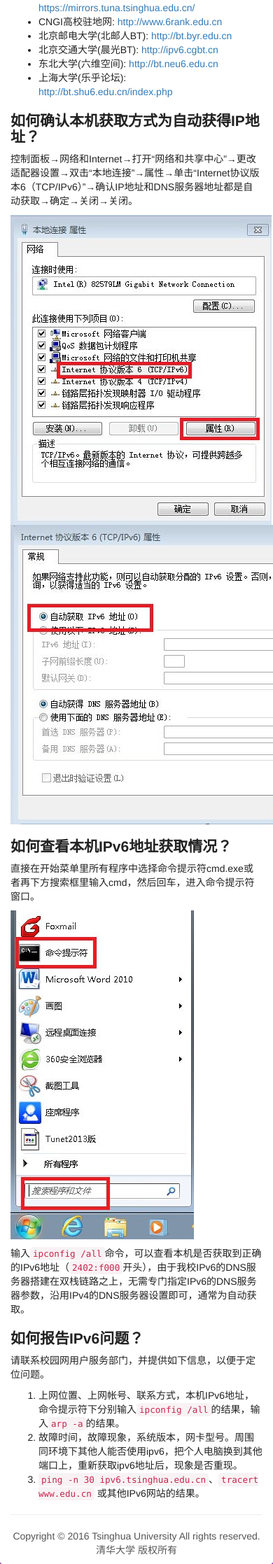
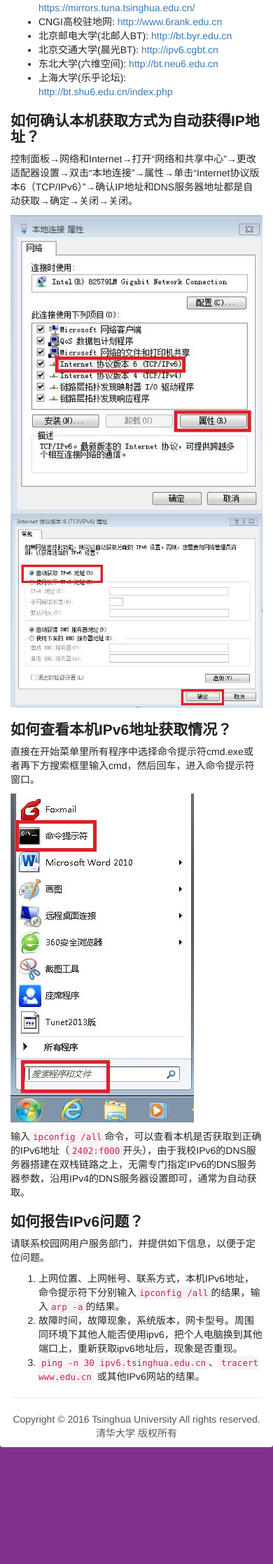
Before and after one commit to wtx626/ipv6.tsinghua.edu.cn, a Jekyll site: the page built from index.md, in a window 390 px wide. Shown: the part 1420-3655 px from the top of the page at 70% size. Built offline with Jekyll 4.4.1, drawn with Linux system fonts in a browser that asks for light colours; after the commit the page ends 3488 px from its top, so only the background shows below that.

Commit message:
responsive for small screen

```diff
--- a/_includes/head.html
+++ b/_includes/head.html
@@ -1,6 +1,8 @@
 <head>
 	<meta http-equiv="Content-Type" content="text/html; charset=UTF-8" />
 	<meta content="text/css" http-equiv="Content-Style-Type" />
+    <meta http-equiv="X-UA-Compatible" content="IE=edge">
+    <meta name="viewport" content="width=device-width, initial-scale=1">
 	<title>{{page.title}} - {{site.title}}</title>
 	<link rel="shortcut icon" href="/static/img/favicon.ico" />
 	<link rel="stylesheet" href="/static/css/bootstrap.min.css" />
--- a/static/css/style.scss
+++ b/static/css/style.scss
@@ -60,6 +60,10 @@ body {
 		font-size: 1.2em;
 	}
 
+	img {
+		max-width: 100%;
+	}
+
 }
 
 #footer {
```
